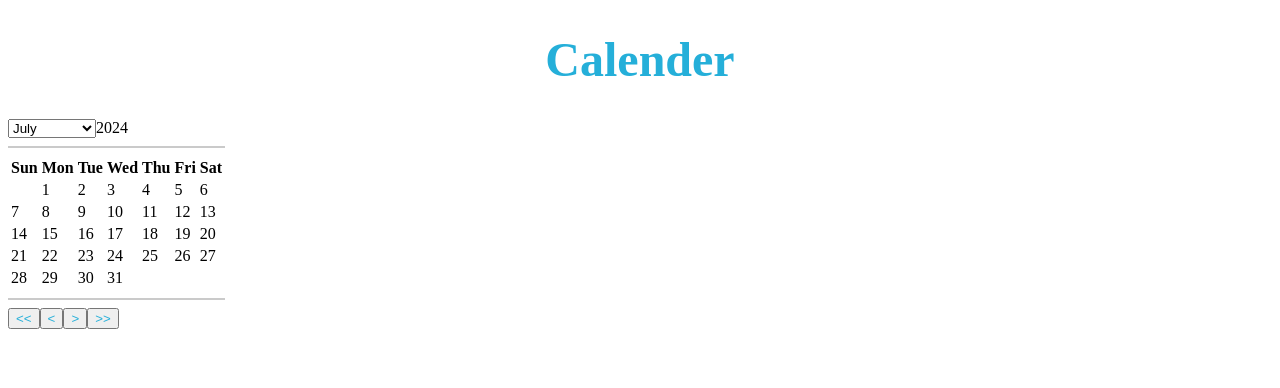
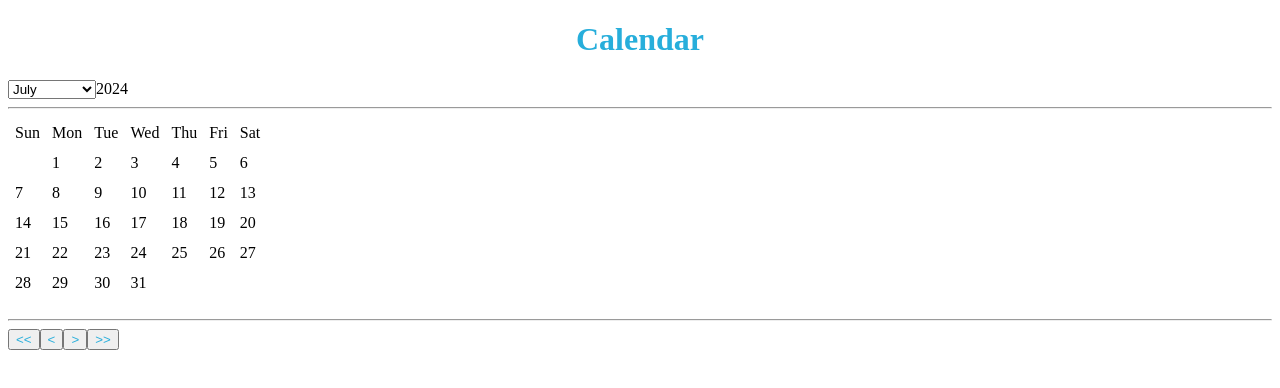
Before and after one commit to acciojob/calendar-react-FarazAhmad2, a React app: page / in a window 1280 px wide. Built offline with nearby package versions, Linux system fonts and the light colour scheme.

Commit message:
second commit

```diff
--- a/src/components/App.js
+++ b/src/components/App.js
@@ -1,12 +1,123 @@
-import React from "react";
-import "../styles/App.css";
-import Calender from "./Calender";
+import React, {Component, useEffect, useState} from "react";
+import '../styles/App.css';
+import RenderCalendar from "./RenderCalendar";
+
+const App = () => {
+  const week=['Sun','Mon','Tue','Wed','Thu','Fri','Sat'];
+  const [currentdate,setcurrentdate]=useState(new Date());
+  const [year,setyear]=useState(new Date().getFullYear());
+  const [month,setmonth]=useState(new Date().getMonth());
+  const [monthword,setmonthword]=useState(()=>{
+   let val=new Date().getMonth();
+   return val==0?val='January':(val==1?val='February':(val==2?val='March':(val==3?val='April':(val==4?val='May':(val==5?val='June':(val==6?val='July':(val=='7'?val='August':(val==8?val='September':(val==9?val='October':(val==10?val='November':val='December'))))))))))
+  });
+  console.log(currentdate,'in app');
+const handleyear=(e)=>{
+  const val=parseInt(e.target.value);
+  setyear(val);
+  setcurrentdate(new Date(val,month,1));
+}
+const handleselect=(e)=>{
+let val=e.target.value;
+setmonthword(val);
+switch (val) {
+  case 'January':val=0;
+  break;
+  case 'February':val=1;
+  break;
+  case 'March':val=2;
+  break;
+  case 'April':val=3;
+  break;
+  case 'May':val=4;
+  break;
+  case 'June':val=5;
+  break;
+  case 'July':val=6;
+  break;
+  case 'August':val=7;
+  break;
+  case 'September':val=8;
+  break;
+  case 'October':val=9;
+  break;
+  case 'November':val=10;
+  break;
+  case 'December':val=11;
+  break;
+}
+setmonth(val);
+setcurrentdate(new Date(year,val,1));
+}
+const handlebtn=(e)=>{
+if (e.target.value=='year-') {
+  setyear(year=>year-1);
+  const val=year-1;
+setcurrentdate(new Date(val,month,1));
+}else if (e.target.value=='year+') {
+  setyear(year+1);
+  const val=year+1;
+setcurrentdate(new Date(val,month,1));
+}else if (e.target.value=='month-') {
+  (month==0)?setmonth(11):setmonth(month-1);
+  let val1=month;
+  (val1==0)?val1=11:val1=val1-1;
+  val1==0?val1='January':(val1==1?val1='February':(val1==2?val1='March':(val1==3?val1='April':(val1==4?val1='May':(val1==5?val1='June':(val1==6?val1='July':(val1=='7'?val1='August':(val1==8?val1='September':(val1==9?val1='October':(val1==10?val1='November':val1='December'))))))))))
+  setmonthword(val1);
+  let val;
+  month==0?val=11:val=month-1;
+  setcurrentdate(new Date(year,val,1));
+
+}else if (e.target.value=='month+') {
+(month==11)?setmonth(0):setmonth(month+1);
+let val1=month;
+  (val1==11)?val1=0:val1=val1+1;
+  val1==0?val1='January':(val1==1?val1='February':(val1==2?val1='March':(val1==3?val1='April':(val1==4?val1='May':(val1==5?val1='June':(val1==6?val1='July':(val1=='7'?val1='August':(val1==8?val1='September':(val1==9?val1='October':(val1==10?val1='November':val1='December'))))))))))
+  setmonthword(val1);
+let val;
+month==11?val=0:val=month+1;
+setcurrentdate(new Date(year,val,1));
+}
+}
+const [click,setclick]=useState(true);
+const handleclick=()=>{
+  setclick(false)
+}
+  return (
+    <div id="main">
+      <h1 id="heading">Calendar</h1>
+
+      <select id="month" value={monthword} onChange={handleselect}>
+        <option value='January'>January</option>
+        <option value='February'>February</option>
+        <option value='March'>March</option>
+        <option value='April'>April</option>
+        <option value='May'>May</option>
+        <option value='June'>June</option>
+        <option value='July'>July</option>
+        <option value='August'>August</option>
+        <option value='September'>September</option>
+        <option value='October'>October</option>
+        <option value='November'>November</option>
+        <option value='December'>December</option>
+      </select>
 
 
-const App = () => {
-  return <div id="main">
-    <Calender />
-  </div>;
-};
+    {click && <span id="year" onDoubleClick={handleclick}>{year}</span>}
+    {!click && <input id="year-text-box" onChange={handleyear} type="number" value={year} />}
+    {!click && <span id="year"></span>}
+    <hr/>
+     <RenderCalendar week={week} currentdate={currentdate} />
+      <hr/>
+      <div id="btns">
+        <button id="previous-year" onClick={handlebtn} value='year-'>{'<<'}</button>
+        <button id="previous-month" onClick={handlebtn} value={'month-'}>{'<'}</button>
+        <button id="next-month" onClick={handlebtn} value={'month+'}>{'>'}</button>
+        <button id="next-year" onClick={handlebtn} value={'year+'}>{'>>'}</button>
+      </div>
+    </div>
+  )
+}
+
 
 export default App;
--- a/src/components/Calender.js
+++ /dev/null
@@ -1,73 +0,0 @@
-import React, { useState } from "react";
-import "../styles/App.css";
-import MonthSelector from "./MonthSelector";
-import YearDisplay from "./YearDisplay";
-import NavigationButtons from "./NavigationButtons";
-
-const Calender = () => {
-  const [month, setMonth] = useState(new Date().getMonth());
-  const [year, setYear] = useState(new Date().getFullYear());
-
-  const daysInMonth = (month, year) => new Date(year, month + 1, 0).getDate();
-  const getFirstDayOfMonth = (month, year) => new Date(year, month, 1).getDay();
-
-  const renderDays = () => {
-    const firstDay = getFirstDayOfMonth(month, year);
-    const totalDays = daysInMonth(month, year);
-    const daysArray = [];
-
-    for (let i = 0; i < firstDay; i++) {
-      daysArray.push(<td key={`empty-${i}`}></td>);
-    }
-
-    for (let i = 1; i <= totalDays; i++) {
-      daysArray.push(<td key={i}>{i}</td>);
-    }
-
-    const rows = [];
-    let cells = [];
-
-    daysArray.forEach((day, i) => {
-      if (i % 7 !== 0 || i == 0) {
-        cells.push(day);
-      } else {
-        rows.push(cells);
-        cells = [day];
-      }
-    });
-    rows.push(cells);
-    return rows.map((d, i) => <tr key={i}>{d}</tr>);
-  };
-
-  return (
-    <div>
-      <h1 id="heading">Calender</h1>
-      <div style={{ display: "flex" }}>
-        <MonthSelector month={month} setMonth={setMonth} />
-        <YearDisplay year={year} setYear={setYear} />
-      </div>
-      <table id="calender">
-        <thead>
-          <tr>
-            <th>Sun</th>
-            <th>Mon</th>
-            <th>Tue</th>
-            <th>Wed</th>
-            <th>Thu</th>
-            <th>Fri</th>
-            <th>Sat</th>
-          </tr>
-        </thead>
-        <tbody>{renderDays()}</tbody>
-      </table>
-      <NavigationButtons
-        month={month}
-        setMonth={setMonth}
-        year={year}
-        setYear={setYear}
-      />
-    </div>
-  );
-};
-
-export default Calender;
--- a/src/components/MonthSelector.js
+++ /dev/null
@@ -1,18 +0,0 @@
-import React from "react";
-
-const MonthSelector = ({ month, setMonth }) => {
-  const months = ["January", "February", "March", "April", "May", "June",
-    "July", "August", "September", "October", "November", "December"];
-
-  return (
-    <div>
-      <select id="month-dropdown" onChange={(e) => setMonth(+e.target.value)} value={month}>
-        {months.map((monthName, idx) => (
-          <option key={idx} value={idx}>{monthName}</option>
-        ))}
-      </select>
-    </div>
-  );
-};
-
-export default MonthSelector;
--- a/src/components/NavigationButtons.js
+++ /dev/null
@@ -1,49 +0,0 @@
-import React from "react";
-
-const NavigationButtons = ({ month, setMonth, year, setYear }) => {
-  const handlePrevYear = () => {
-    setYear(year - 1);
-  };
-
-  const handleNextYear = () => {
-    setYear(year + 1);
-  };
-
-  const handlePrevMonth = () => {
-    if (month == 0) {
-      setMonth(11);
-      setYear(year - 1);
-    } else {
-      setMonth(month - 1);
-    }
-    console.log(month);
-  };
-  const handleNextMonth = () => {
-    if (month == 11) {
-      setMonth(0);
-      setYear(year + 1);
-    } else {
-      setMonth(month + 1);
-    }
-    console.log(month);
-  };
-
-  return (
-    <div>
-      <button id="prev-year" onClick={handlePrevYear}>
-        &lt;&lt;
-      </button>
-      <button id="prev-month" onClick={handlePrevMonth}>
-        &lt;
-      </button>
-      <button id="next-month" onClick={handleNextMonth}>
-        &gt;
-      </button>
-      <button id="next-year" onClick={handleNextYear}>
-        &gt;&gt;
-      </button>
-    </div>
-  );
-};
-
-export default NavigationButtons;
--- /dev/null
+++ b/src/components/RenderCalendar.js
@@ -0,0 +1,54 @@
+import React, { useEffect, useRef, useState } from "react";
+
+const RenderCalendar = (props) => {
+  const d = props.currentdate;
+  const day = new Date(d.getFullYear(), d.getMonth(), 1).getDay();
+  console.log(day);
+  const lastdatemonth = new Date(
+    d.getFullYear(),
+    d.getMonth() + 1,
+    0
+  ).getDate();
+  const data_array = [];
+  const data = [];
+  for (let i = 0; i < day; i++) {
+    data_array.push("");
+  }
+  for (let i = 0; i < lastdatemonth; i++) {
+    data_array.push(i + 1);
+  }
+  for (let i = 0; data_array.length < 42; i++) {
+    data_array.push("");
+  }
+  for (let i = 0; i < data_array.length; i = i + 7) {
+    data.push(data_array.slice(i, i + 7));
+  }
+  console.log(data_array, data);
+
+  return (
+    <div>
+      <div id="display">
+        <table>
+          <thead>
+            <tr>
+              {props.week.map((item, i) => (
+                <td key={"week" + i}>{item}</td>
+              ))}
+            </tr>
+          </thead>
+          <tbody>
+            {data.map((item, i) => (
+              <tr key={"a" + i}>
+                {item.map((elem, j) => (
+                  <td key={"b" + j}>{elem}</td>
+                ))}
+              </tr>
+            ))}
+          </tbody>
+        </table>
+      </div>
+    </div>
+  );
+};
+
+export default RenderCalendar;
--- a/src/components/YearDisplay.js
+++ /dev/null
@@ -1,40 +0,0 @@
-import React, { useState } from "react";
-
-const YearDisplay = ({ year, setYear }) => {
-  const [isEditable, setIsEditable] = useState(false);
-  const [newYear, setNewYear] = useState(year);
-
-  const handleYearChange = (e) => {
-    setNewYear(e.target.value);
-  };
-
-  const saveYear = () => {
-    setYear(+newYear);
-    setIsEditable(false);
-  };
-
-  const handleKeyDown = (e) => {
-    if (e.key == "Enter") {
-      saveYear();
-    }
-  };
-
-  return (
-    <div>
-      <div id="year-display" onDoubleClick={() => setIsEditable(true)}>
-        {isEditable ? (
-          <input
-            onChange={handleYearChange}
-            value={newYear}
-            onBlur={saveYear}
-            onKeyDown={handleKeyDown}
-          />
-        ) : (
-          <span>{year}</span>
-        )}
-      </div>
-    </div>
-  );
-};
-
-export default YearDisplay;
--- a/src/styles/App.css
+++ b/src/styles/App.css
@@ -1,16 +1,16 @@
-#heading {
+h1 {
+  color: #27aedb;
   text-align: center;
-  color: #25afd9;
-  font-size: 3rem;
 }
 
-#calender {
-  margin: 0.5rem 0;
-  padding: 0.5rem 0;
-  border-top: 2px solid #cacaca;
-  border-bottom: 2px solid #cacaca;
+
+button {
+  color: #27aedb;
+  text-align: center;
+  justify-content: center;
+  align-items: center;
 }
 
-button {
-  color: #25afd9;
+table td {
+  padding: 5px;
 }
```
